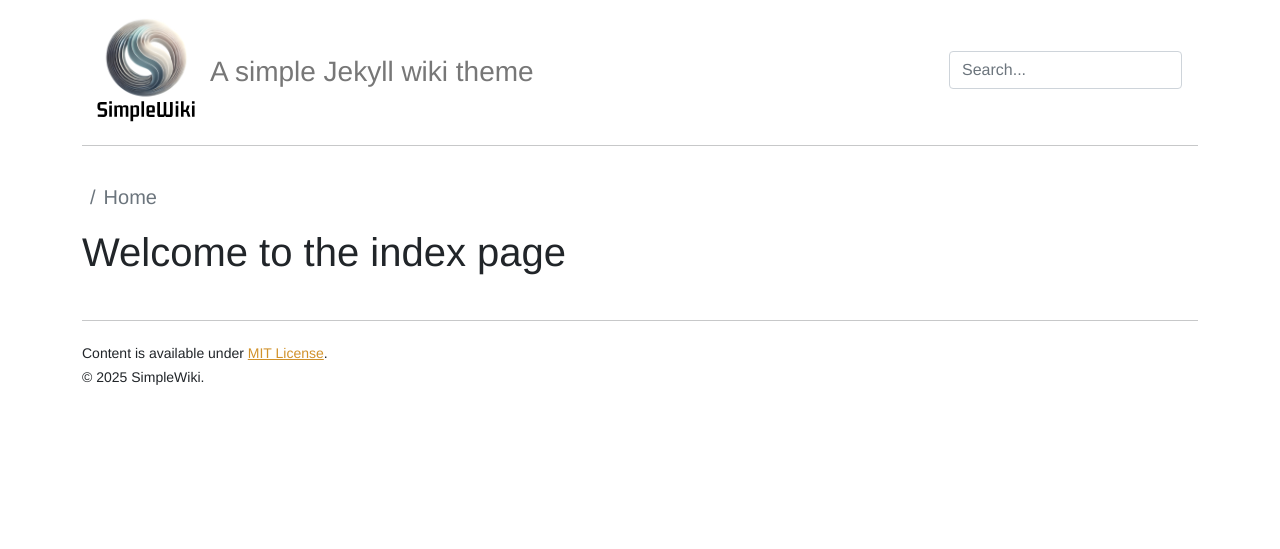
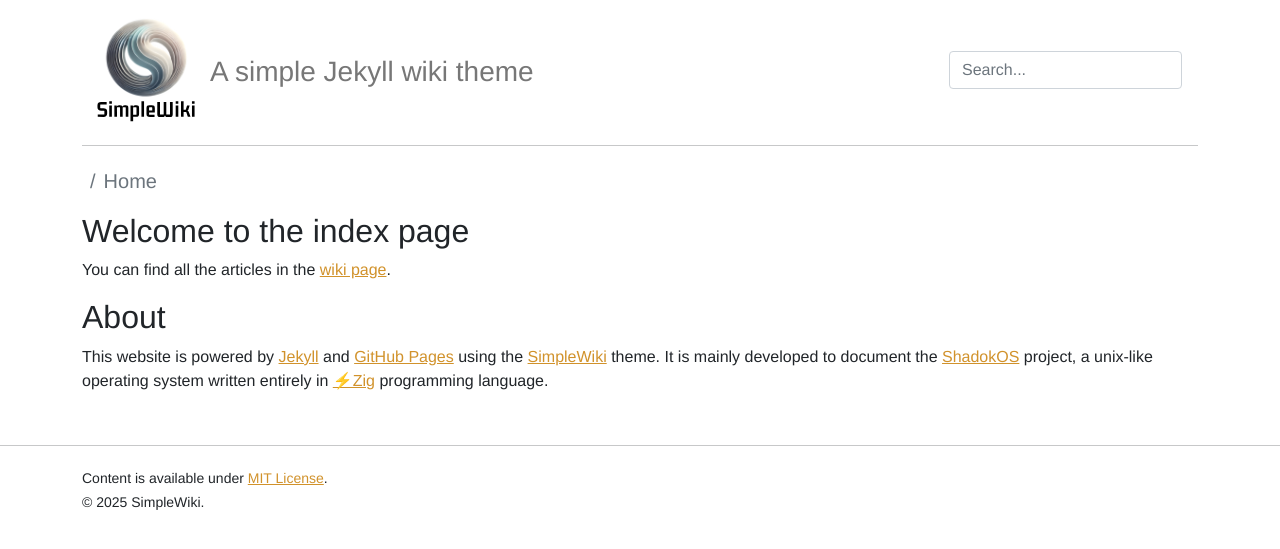
Before and after one commit to shadokos/shadokos.github.io, a Jekyll site: the page built from index.md, in a window 1280 px wide. Shown: the top 549 px of the page. Built offline with Jekyll 4.4.1, drawn with Linux system fonts in a browser that asks for light colours.

Commit message:
doc: license, index, wiki, test article
Add a license view, update the index, add a wiki section with a
dummy article to test the breadcrumb.

```diff
--- a/_includes/sections/body/footer.html
+++ b/_includes/sections/body/footer.html
@@ -1,8 +1,8 @@
-<footer class="footer p-3">
+<footer class="footer py-3">
+  <hr>
   <div class="container">
-    <hr>
     <small>
-      Content is available under <a href="/LICENSE.txt" target="_blank">MIT License</a>.<br/>
+      Content is available under <a href="/license">MIT License</a>.<br/>
       &copy; <time datetime="{{ site.time | date_to_xmlschema }}">{{ site.time | date: '%Y' }}</time> SimpleWiki.
     </small>
   </div>
--- a/_includes/sections/body/header.html
+++ b/_includes/sections/body/header.html
@@ -1,4 +1,4 @@
-<header class="p-3">
+<header class="p-3 pb-0">
   <div class="container">
     <div class="d-flex flex-wrap align-items-center justify-content-center justify-content-lg-start">
       <a href="/" class="d-flex align-items-center mb-2 mb-lg-0 text-dark text-decoration-none">
--- /dev/null
+++ b/_layouts/article.html
@@ -0,0 +1,6 @@
+---
+layout: default
+---
+
+<h1 class="fw-bolder">{{ page.title }}</h1>
+{{ content }}
--- a/_layouts/post.html
+++ /dev/null
@@ -1,5 +0,0 @@
----
-layout: default
----
-
-{{ content }}
--- a/index.md
+++ b/index.md
@@ -2,4 +2,10 @@
 layout: default
 ---
 
-# Welcome to the index page
+## Welcome to the index page
+
+You can find all the articles in the [wiki page](/wiki).
+
+## About
+This website is powered by [Jekyll](https://jekyllrb.com/) and [GitHub Pages](https://pages.github.com/) using the [SimpleWiki](https://github.com/shadokos/simple-wiki) theme.
+It is mainly developed to document the [ShadokOS](https://github.com/shadokos/kfs.git) project, a unix-like operating system written entirely in [⚡Zig](https://ziglang.org/) programming language.
```
Also changed, not shown: wiki/index.md (added, +7 -0 lines), wiki/simple-article.md (added, +9 -0 lines), license.md (added).
